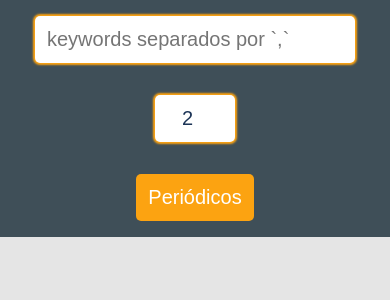
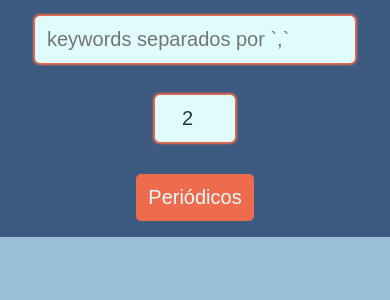
Before and after one commit to M4rqu1705/NewsApp, a Flask app: page / in a window 390 px wide. Shown: the top 300 px of the page. Run offline with Flask 2, Linux system fonts and the light colour scheme; some libraries are stand-ins or nearby versions.

Commit message:
💲💳 Practically the same color scheme I used for the Capital One Software Engineering Summit project

```diff
--- a/app/static/style.css
+++ b/app/static/style.css
@@ -1,8 +1,10 @@
 :root{
-    --main-bg-color: #ffffff;
-    --alternate-bg-color: #e5e5e5;
-    --main-color: #1d3557;
-    --accent-color: #fca311;
+    --main-bg-color: #e0fbfc;
+    --alternate-bg-color: #98c1d9;
+    --main-color: #293241;
+    --accent-color: #ee6c4d;
+    --overlay-background: #98c1d9;
+    --navbar-color: #3d5a80;
 
     --title-font-size: 2rem;
     --subtitle-font-size: 1.25rem;
@@ -12,7 +14,6 @@
     --overlay-font-size: 2rem;
     --overlay-margin: 2rem;
     --overlay-padding: 3rem;
-    --overlay-background: #eeeeee;
 
     --card-direction: row;
     --card-image-max-dim: 15rem;
@@ -23,7 +24,6 @@
     --navbar-align-items: start;
     --navbar-height: 5rem;
     --navbar-font-size: 1.5rem;
-    --navbar-color: #3f4f58;
     --max-articles-margin-bottom: auto;
 
     --dropdown-margin-sides: 3rem;
@@ -35,11 +35,6 @@
 /* ##Device = Low Resolution Tablets, Mobiles */
 @media (max-width: 650px) {
     :root{
-        --main-bg-color: #ffffff;
-        --alternate-bg-color: #e5e5e5;
-        --main-color: #1d3557;
-        --accent-color: #fca311;
-
         --title-font-size: 1.5rem;
         --subtitle-font-size: 1.25rem;
 
```
